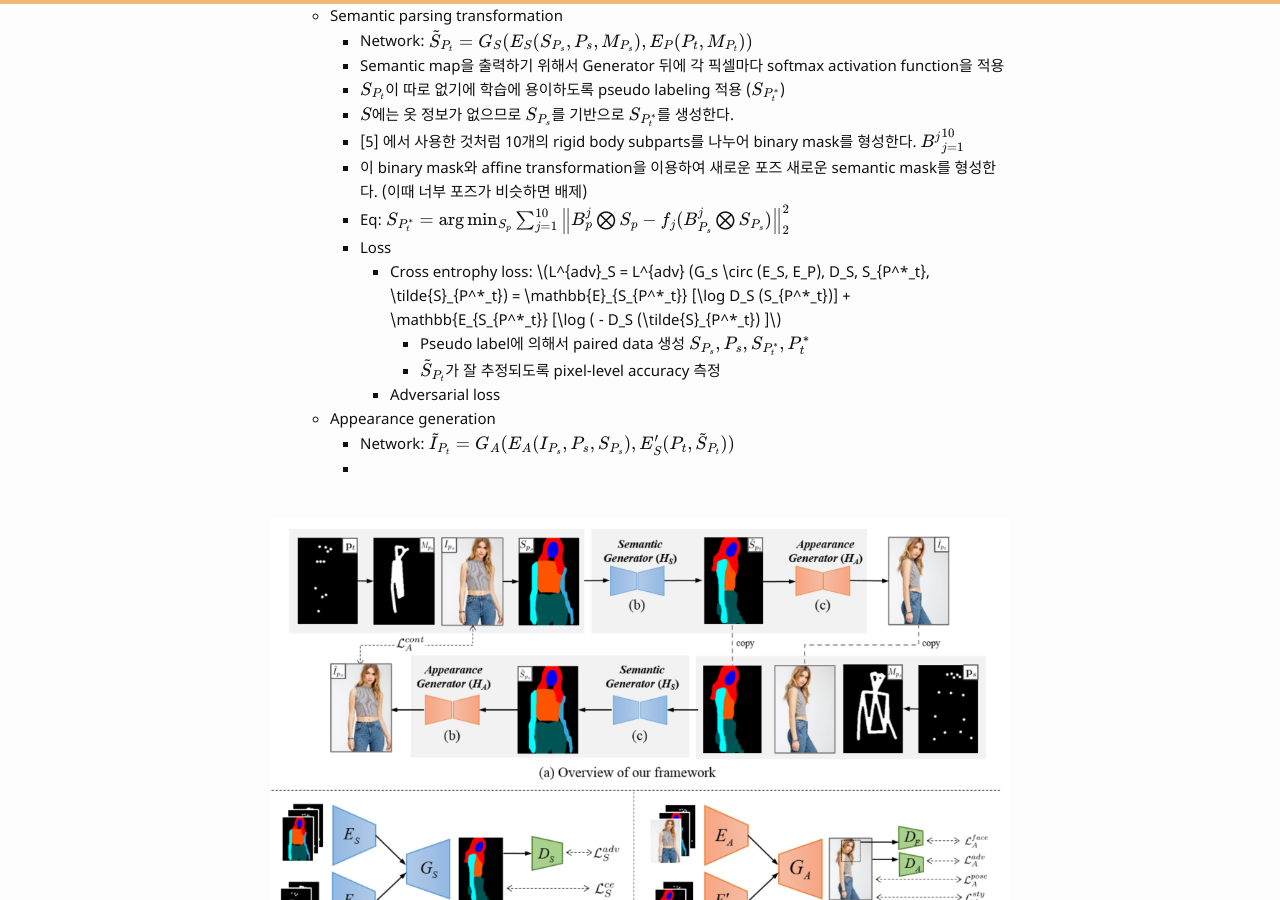
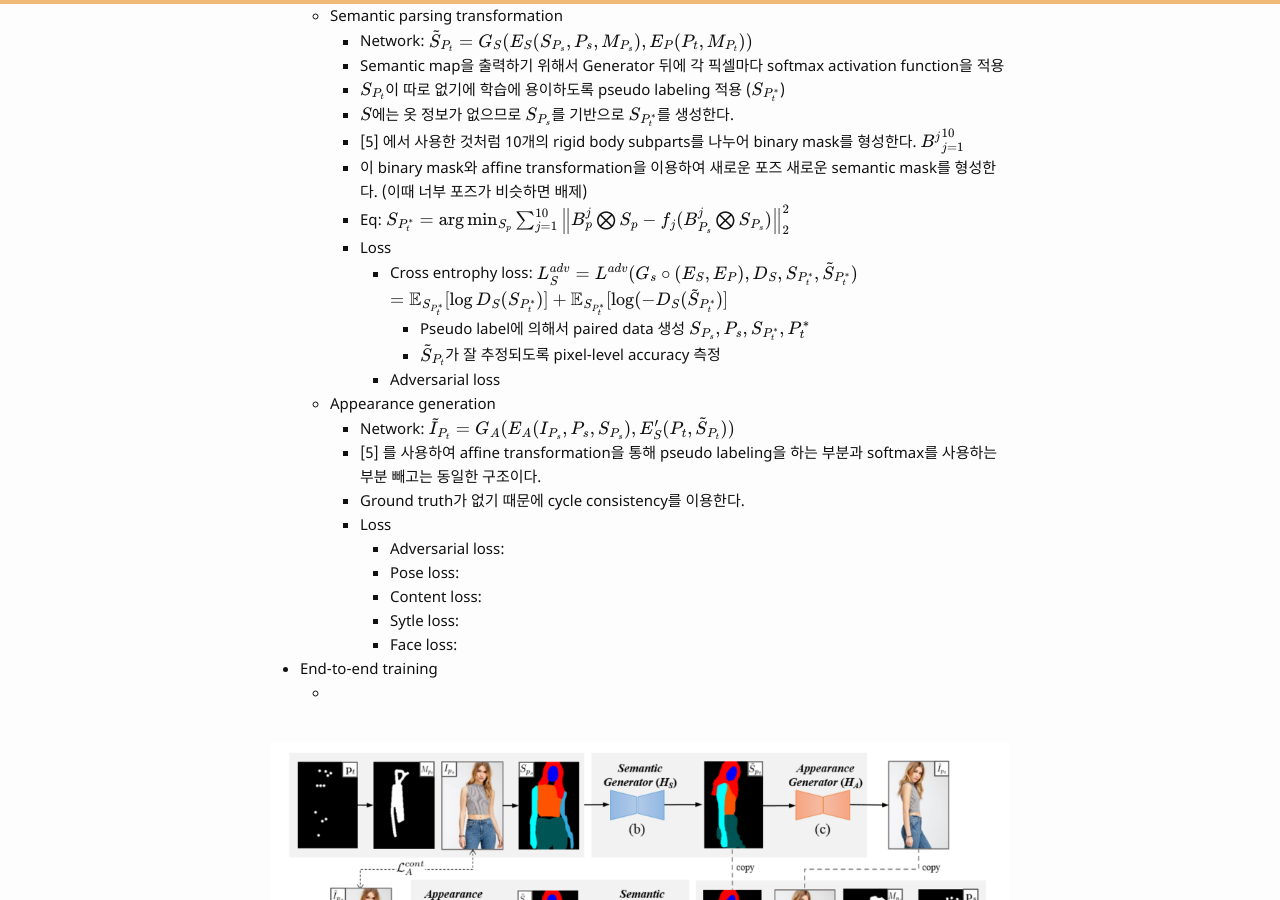
Before and after one commit to bismex/bismex.github.io, a Jekyll site: the page built from _posts/2019-05-29-SPT.md, in a window 1280 px wide and 900 px high, scrolled down 2349 px. Built offline with Jekyll 4.4.1, drawn with Linux system fonts in a browser that asks for light colours; formulas are drawn with MathJax 3.

Commit message:
Update 2019-05-29-SPT.md

```diff
--- a/_posts/2019-05-29-SPT.md
+++ b/_posts/2019-05-29-SPT.md
@@ -106,15 +106,24 @@ $$
     - Eq: $$S_{P^*_t} = \arg\min_{S_p} \sum^{10}_{j=1} \left \| B^j_p \bigotimes S_p - f_j (B^j_{P_s} \bigotimes S_{P_s})  \right \|^2_2$$
     - Loss
       - Cross entrophy loss:
-$$
-L^{adv}_S = L^{adv} (G_s \circ (E_S, E_P), D_S, S_{P^*_t}, \tilde{S}_{P^*_t}) = \mathbb{E}_{S_{P^*_t}} [\log D_S (S_{P^*_t})] + \mathbb{E_{S_{P^*_t}} [\log ( - D_S (\tilde{S}_{P^*_t}) ]
-$$
+$$L^{adv}_S = L^{adv} (G_s \circ (E_S, E_P), D_S, S_{P^*_t}, \tilde{S}_{P^*_t})$$
+$$ = \mathbb{E}_{S_{P^*_t}} [\log D_S (S_{P^*_t})] + \mathbb{E}_{S_{P^*_t}} [\log ( - D_S (\tilde{S}_{P^*_t}) ]$$
         - Pseudo label에 의해서 paired data 생성 $${S_{P_s}, P_s, S_{P^*_t}, P^*_t}$$
         - $$\tilde{S}_{P_t}$$가 잘 추정되도록 pixel-level accuracy 측정
       - Adversarial loss
   - Appearance generation
     - Network: $$\tilde{I}_{P_t} = G_A (E_A (I_{P_s}, P_s, S_{P_s}), E'_S (P_t, \tilde{S}_{P_t}))$$
-    -
+    - [5] 를 사용하여 affine transformation을 통해 pseudo labeling을 하는 부분과 softmax를 사용하는 부분 빼고는 동일한 구조이다.
+    - Ground truth가 없기 때문에 cycle consistency를 이용한다.
+    - Loss
+      - Adversarial loss:
+      - Pose loss:
+      - Content loss:
+      - Sytle loss:
+      - Face loss:
+- End-to-end training
+  -
+
 
 
 <br/>
```
